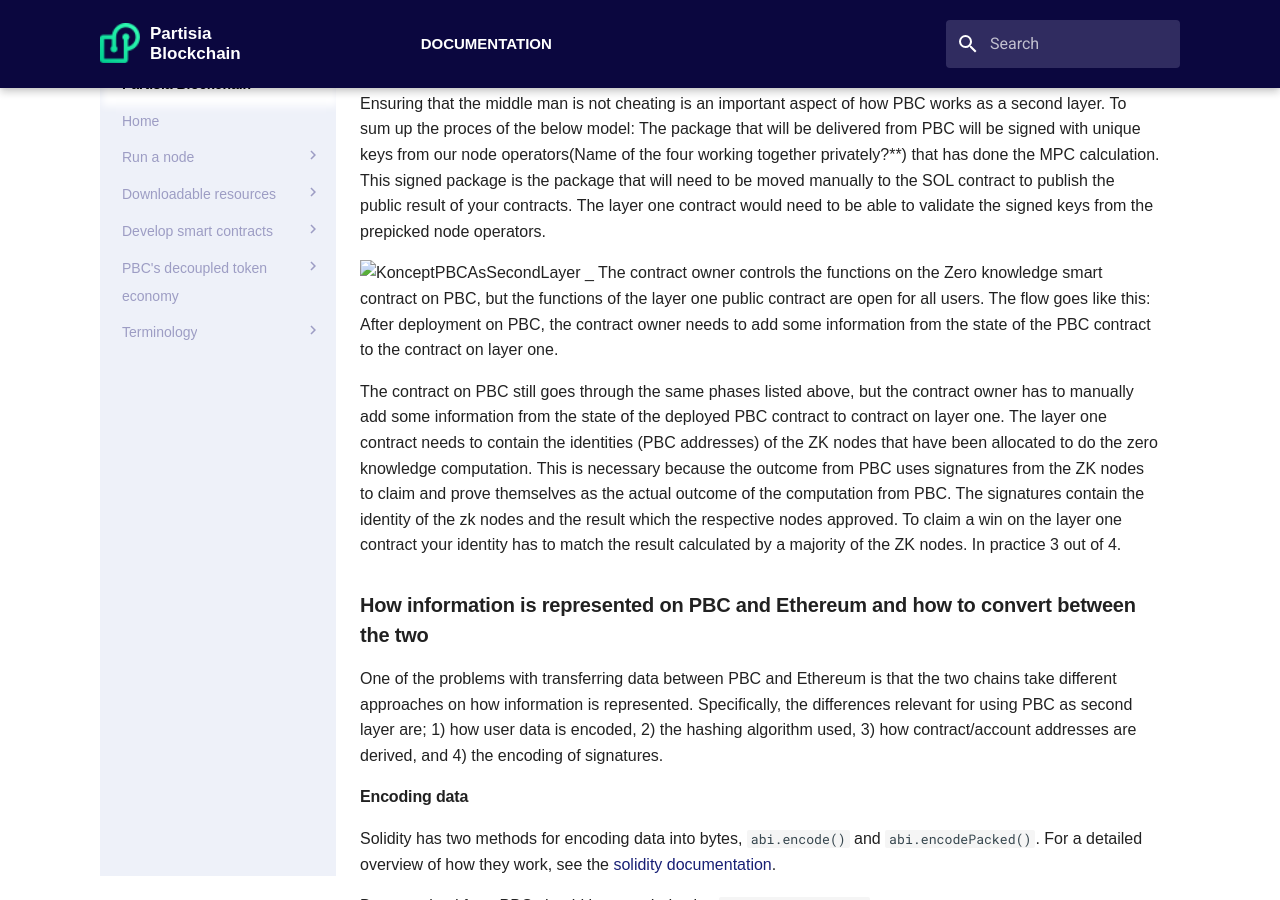
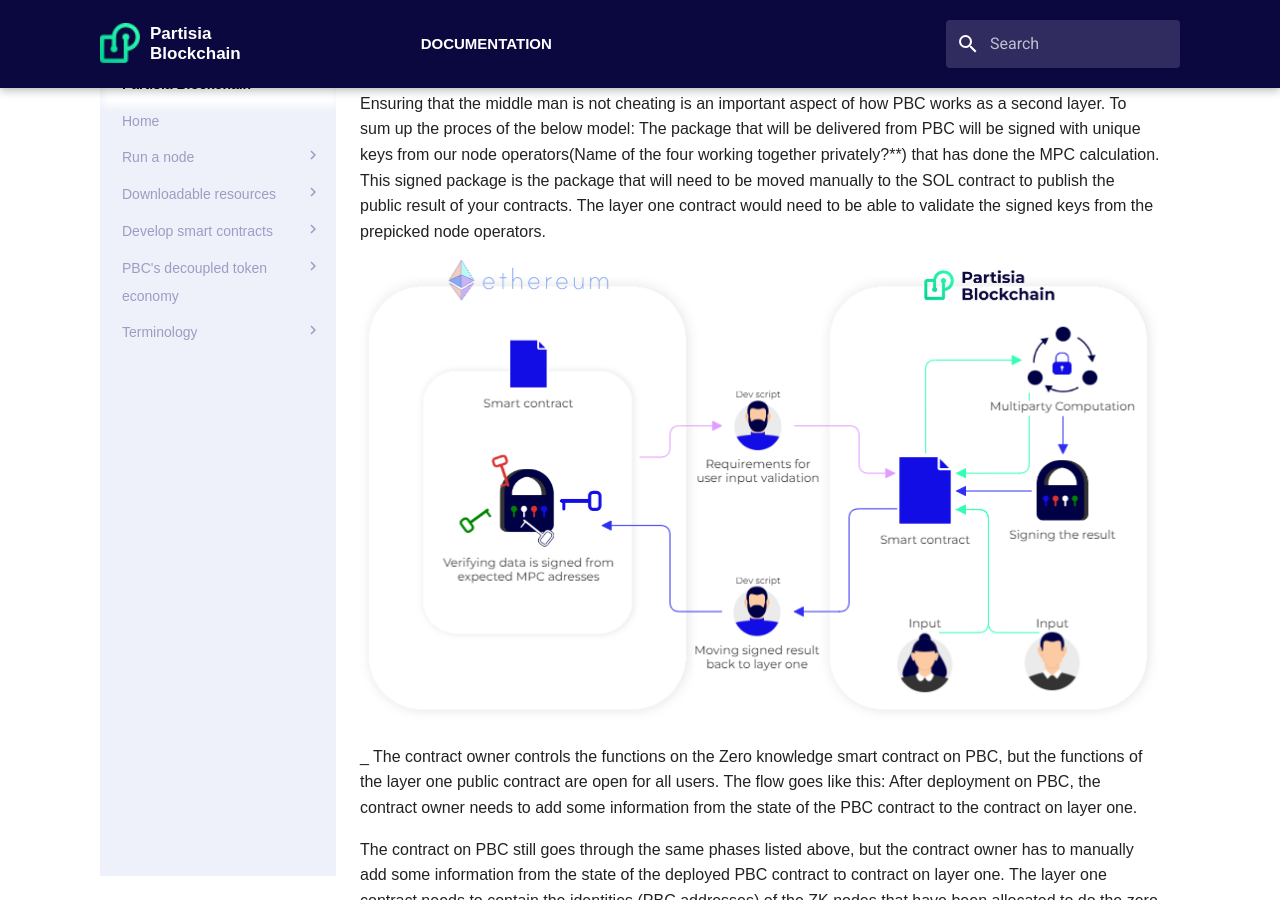
Before and after one commit to 0xSero/partisia-docs, an MkDocs documentation site: the page built from docs/pbc-as-second-layer.md, in a window 1280 px wide and 900 px high, scrolled down 664 px. Built offline with MkDocs 1.6.1 and Material for MkDocs 9.7.7, drawn with Linux system fonts in a browser that asks for light colours; some web fonts are replaced; a script that is not in the unit is left out.

Commit message:
Fixing image and changing format on page

```diff
--- a/docs/pbc-as-second-layer.md
+++ b/docs/pbc-as-second-layer.md
@@ -13,7 +13,8 @@
 
 Ensuring that the middle man is not cheating is an important aspect of how PBC works as a second layer. To sum up the proces of the below model: The package that will be delivered from PBC will be signed with unique keys from our node operators(Name of the four working together privately?\*\*) that has done the MPC calculation. This signed package is the package that will need to be moved manually to the SOL contract to publish the public result of your contracts. The layer one contract would need to be able to validate the signed keys from the prepicked node operators.
 
-![KonceptPBCAsSecondLayer](KonceptPBCAsSecondLayer.png)
+![KonceptPBCAsSecondLayer](assets/ConceptModels/KonceptPBCAsSecondLayer.png)
+
 \_
 The contract owner controls the functions on the Zero knowledge smart contract on PBC, but the functions of the layer one public contract are open for all users. The flow goes like this: After deployment on PBC, the contract owner needs to add some information from the state of the PBC contract to the contract on layer one.
 
```
Also changed, not shown: docs/pbc-as-a-second-layer-live-example-ethereum copy.md (+8 -7 lines).
